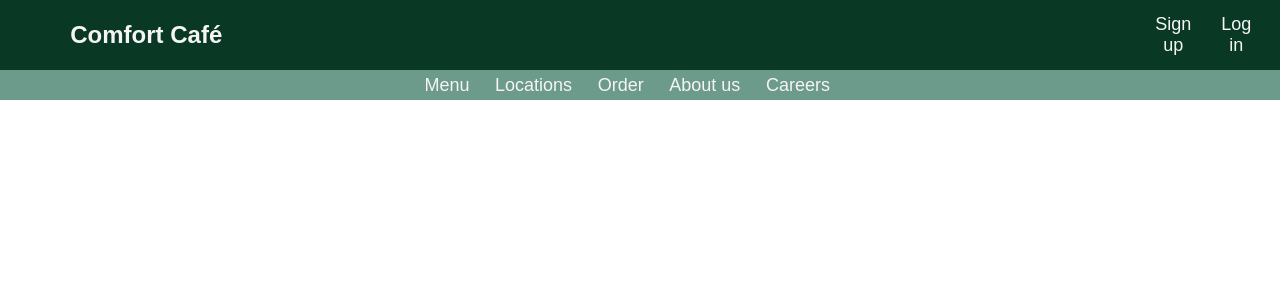
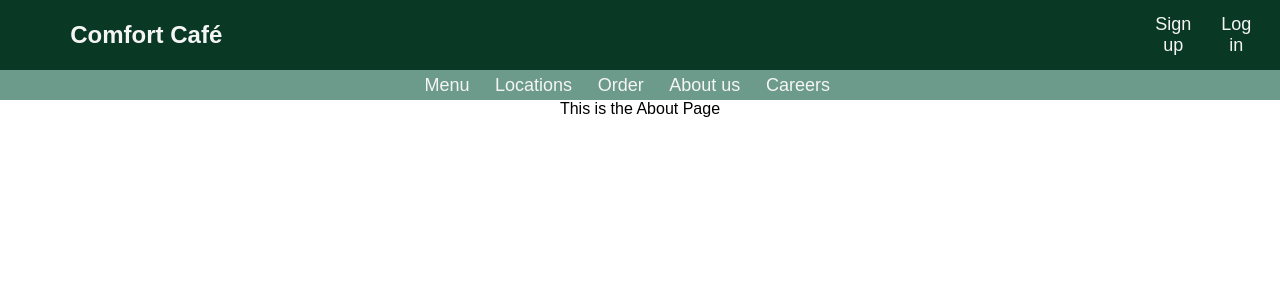
Before and after one commit to ctdupuis/comfort-cafe, a React (Create React App) app: page /about in a window 1280 px wide. Shown: the top 300 px of the page. Built offline with nearby package versions, Linux system fonts and the light colour scheme; a web font is replaced by a local one.

Commit message:
About component, route to go with

```diff
--- a/src/App.js
+++ b/src/App.js
@@ -5,6 +5,7 @@ import Nav from './components/static/Nav';
 import Home from './components/static/Home';
 import { Route, Redirect } from 'react-router-dom';
 import Menu from './components/menu/Menu';
+import About from './components/static/About';
 
 function App() {
   return (
@@ -27,6 +28,10 @@ function App() {
       <Route exact path={"/menu"}
         render={(props) => <Menu />}
       />
+
+      <Route exact path={"/about"}
+        render={(props) => <About />}
+      />
     </div>
   );
 }
--- /dev/null
+++ b/src/components/static/About.jsx
@@ -0,0 +1,9 @@
+import React from 'react'
+
+export default function About() {
+    return (
+        <div>
+            This is the About Page
+        </div>
+    )
+}
```
